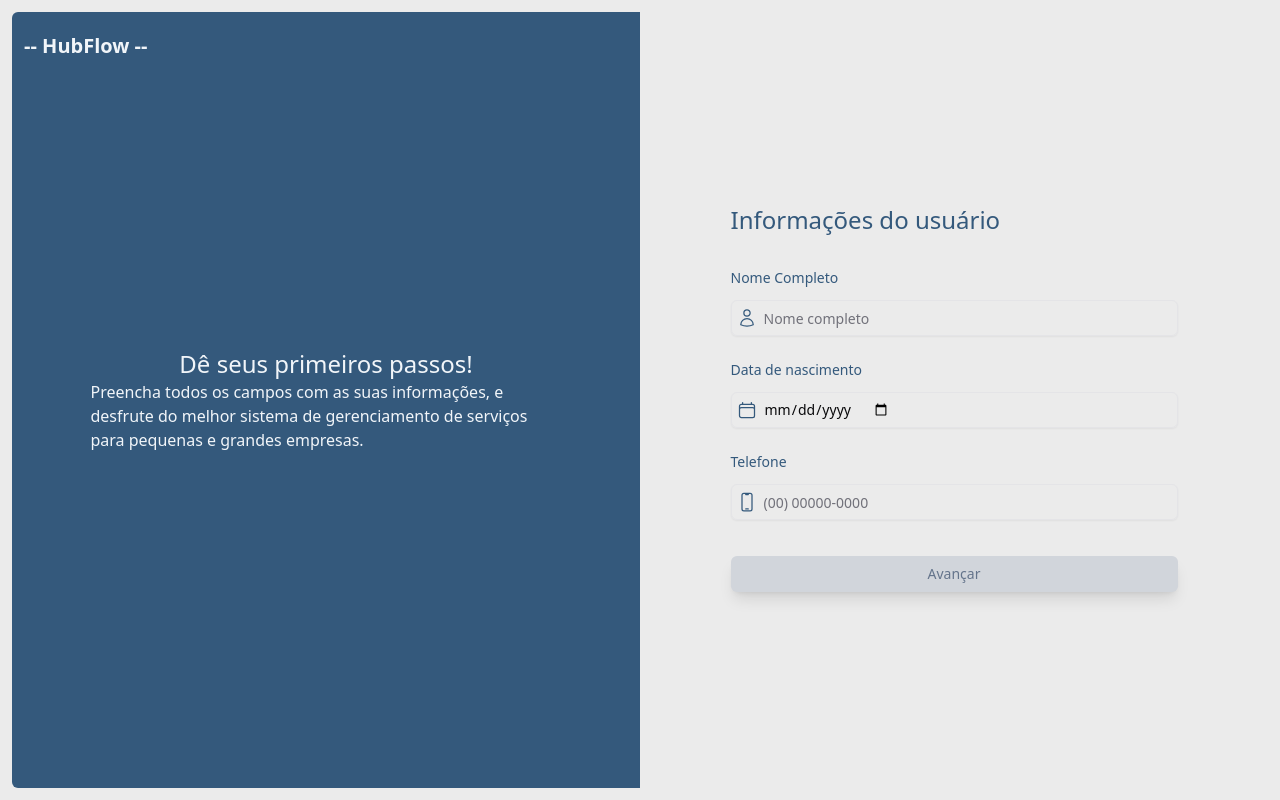
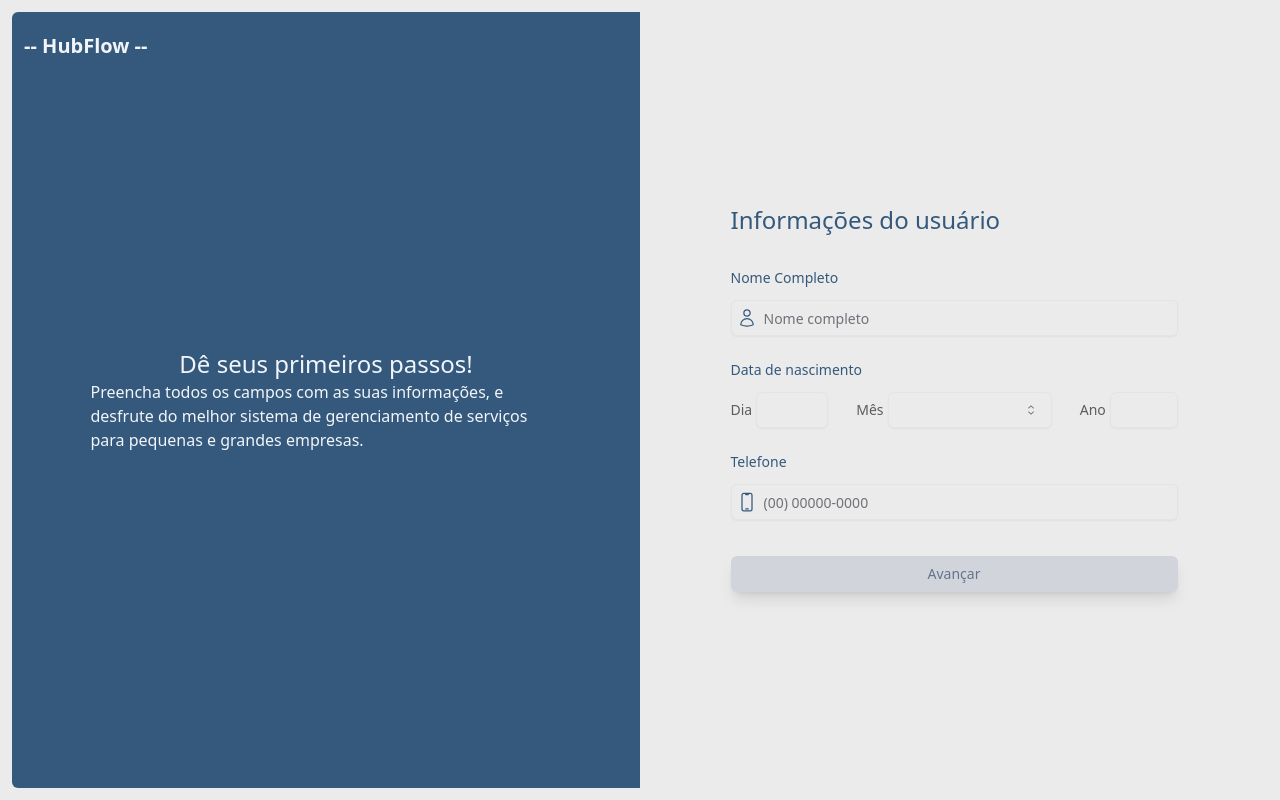
Before and after one commit to EduMachado07/tcc_Make, a React (Vite) app in the folder index_Make/: page /cadastro/cadastro-cliente in a window 1280 px wide. Built offline with nearby package versions, Linux system fonts and the light colour scheme.

Commit message:
refactor(cliente): passa numero do cep e altera o campo data nascimento

```diff
--- a/index_Make/src/App.jsx
+++ b/index_Make/src/App.jsx
@@ -63,7 +63,9 @@ function Navbar() {
             <DropdownMenuItem>Billing</DropdownMenuItem>
             <DropdownMenuItem>Team</DropdownMenuItem>
             <DropdownMenuSeparator />
-            <DropdownMenuItem onClick={Deslogar}>Sair da Conta</DropdownMenuItem>
+            <DropdownMenuItem onClick={Deslogar}>
+              Sair da Conta
+            </DropdownMenuItem>
           </DropdownMenuContent>
         </DropdownMenu>
       ) : (
@@ -74,7 +76,19 @@ function Navbar() {
 }
 
 function App() {
-  const { email, nome, tel, data, cep, numeroCep, senha, estado, cidade, bairro, rua } = authCadastro();
+  const {
+    email,
+    nome,
+    tel,
+    data,
+    cep,
+    numero,
+    senha,
+    estado,
+    cidade,
+    bairro,
+    rua,
+  } = authCadastro();
 
   return (
     <div className="w-full h-screen">
@@ -85,7 +99,7 @@ function App() {
         <p>Telefone: {tel || "N/A"}</p>
         <p>Data de Nascimento: {data || "N/A"}</p>
         <p>Cep: {cep || "N/A"}</p>
-        <p>Numero: {numeroCep || "N/A"}</p>
+        <p>Numero: {numero || "N/A"}</p>
         <p>senha: {senha || "N/A"}</p>
         <p>estado: {estado || "N/A"}</p>
         <p>cidade: {cidade || "N/A"}</p>
--- a/index_Make/src/context/authCadastro.ts
+++ b/index_Make/src/context/authCadastro.ts
@@ -6,7 +6,7 @@ type AuthStore = {
   tel: string | null;
   data: string | null;
   cep: number | null;
-  cep_Numero:  | null;
+  numero: number | null;
   senha: string | null;
 
   estado: string | null;
@@ -35,7 +35,7 @@ export const authCadastro = create<AuthStore>((set) => {
   const tel = getFromLocalStorage("tel") || null;
   const data = getFromLocalStorage("data") || null;
   const cep = getFromLocalStorage("cep") || null;
-  const cep_Numero = getFromLocalStorage("cep_Numero") || null;
+  const numero = getFromLocalStorage("numero") || null;
   const senha = getFromLocalStorage("senha") || null;
 
   const estado = getFromLocalStorage("estado") || null;
@@ -49,7 +49,7 @@ export const authCadastro = create<AuthStore>((set) => {
     tel,
     data,
     cep,
-    cep_Numero,
+    numero,
     senha,
 
     estado,
--- a/index_Make/src/pages/cadastro/cliente.jsx
+++ b/index_Make/src/pages/cadastro/cliente.jsx
@@ -6,6 +6,13 @@ import { authProtecao_Rotas } from "@/context/authProtecao_rotas";
 import { Button } from "@/components/ui/button";
 import { Label } from "@/components/ui/label";
 import { Input } from "@/components/ui/input";
+import {
+  Select,
+  SelectContent,
+  SelectItem,
+  SelectTrigger,
+  SelectValue,
+} from "@/components/ui/select";
 // -------- ( MATERIAL UI )------------
 import CircularProgress from "@mui/material/CircularProgress";
 
@@ -14,7 +21,9 @@ import Erro from "@/components/componentes/erro";
 const Cliente = () => {
   const [nome, setNome] = useState("");
   const [telefone, setTelefone] = useState("");
-  const [dataNascimento, setDataNascimento] = useState("");
+  const [dia, setDia] = useState("");
+  const [mes, setMes] = useState("");
+  const [ano, setAno] = useState("");
   const [erro, setErro] = useState("");
   const navigate = useNavigate();
   const [btnLoading_Submit, set_btnLoading_Submit] = useState(false);
@@ -55,38 +64,31 @@ const Cliente = () => {
     setNome(formattedValue);
   };
   // ------- DATA DE NASCIMENTO USUARIO -------
-
-  // VERIFICA SE DATA É MAIOR QUE DATA ATUAL
-  // SE CORRETO, GUARDA NO STATE
-  const alteraDataNascimento = (event) => {
-    setDataNascimento(event.target.value);
+  const formataData_Contexto = () => {
+    return`${dia}/${mes}/${ano}`;
   };
-  // CONVERTE 'AAAA-MM-DD' PARA 'DD/MM/YYYY'
-  const formataData_Contexto = (data) => {
-    const [ano, mes, dia] = data.split("-");
-    return `${dia}/${mes}/${ano}`;
-  };
+  const isDataNascimentoPreenchida = dia && mes && ano;
 
   // ------ ENVIA FORMULARIO -------
   async function EnviarFormulario(event) {
     event.preventDefault();
     set_btnLoading_Submit(true);
     await new Promise((resolve) => setTimeout(resolve, 1000));
-    const anoSelecionado = parseInt(dataNascimento.split("-")[0], 10);
+
     const anoAtual = new Date().getFullYear();
     setErro("");
-    const anoMinimo = anoAtual - 100;
+    const anoMinimo = anoAtual - 90;
     // VERIFICA O ANO INDICADO
-    if (parseInt(anoSelecionado, 10) > anoAtual) {
+    if (ano > anoAtual) {
       setErro("Ano indicado é maior que o ano atual");
       return;
     }
-    if (parseInt(anoSelecionado, 10) < anoMinimo) {
+    if (ano < anoMinimo) {
       setErro("Ano indicado é muito distante");
       return;
     }
     // CONVERTE DATA PARA GUARDAR NO CONTEXTO
-    const dataFormatada = formataData_Contexto(dataNascimento);
+    const dataFormatada = formataData_Contexto();
     // GUARDA DADOS NO CONTEXTO
     authCadastro.getState().setUserInfo("nome", nome);
     authCadastro.getState().setUserInfo("telefone", telefone);
@@ -108,7 +110,7 @@ const Cliente = () => {
         <div className="flex flex-col w-3/4 gap-3">
           <Label size="subtitle">Informações do usuário</Label>
           {/* COMPONENTE MENSAGEM DE ERRO */}
-          <Erro props={ erro }/>
+          <Erro props={erro} />
           <Label size="medium">Nome Completo</Label>
           <div className="relative">
             <svg
@@ -138,35 +140,53 @@ const Cliente = () => {
         {/* CAMPO DATA DE NASCIMENTO */}
         <div className="flex flex-col w-3/4 gap-3">
           <Label size="medium">Data de nascimento</Label>
-          <div className="relative">
-            <svg
-              xmlns="http://www.w3.org/2000/svg"
-              fill="none"
-              viewBox="0 0 24 24"
-              strokeWidth={1.5}
-              stroke="currentColor"
-              className="size-5 stroke-colorPrimary absolute inset-y-2 left-1.5"
-            >
-              <path
-                strokeLinecap="round"
-                strokeLinejoin="round"
-                d="M6.75 3v2.25M17.25 3v2.25M3 18.75V7.5a2.25 2.25 0 0 1 2.25-2.25h13.5A2.25 2.25 0 0 1 21 7.5v11.25m-18 0A2.25 2.25 0 0 0 5.25 21h13.5A2.25 2.25 0 0 0 21 18.75m-18 0v-7.5A2.25 2.25 0 0 1 5.25 9h13.5A2.25 2.25 0 0 1 21 11.25v7.5"
+          <div className="w-full flex gap-7">
+            <section className="flex items-center w-1/4 gap-1">
+              <Label size="medium" color="colorText">
+                Dia
+              </Label>
+              <Input
+                className="flex-grow"
+                value={dia}
+                onChange={(e) => setDia(e.target.value)}
+                maxLength={2}
               />
-            </svg>
-            <style jsx>{`
-              input[type="date"]::-webkit-calendar-picker-indicator {
-                display: none;
-              }
-              input[type="date"] {
-                -moz-appearance: textfield;
-              }
-            `}</style>
-            <Input
-              variant="inputIcon"
-              type="date"
-              value={dataNascimento}
-              onChange={alteraDataNascimento}
-            />
+            </section>
+            <section className="flex items-center w-2/4 gap-1">
+              <Label size="medium" color="colorText">
+                Mês
+              </Label>
+              <Select onValueChange={(value) => setMes(value)}>
+                <SelectTrigger>
+                  <SelectValue />
+                </SelectTrigger>
+                <SelectContent className="max-h-56 overflow-y-auto">
+                  <SelectItem value="01">Janeiro</SelectItem>
+                  <SelectItem value="02">Fevereiro</SelectItem>
+                  <SelectItem value="03">Março</SelectItem>
+                  <SelectItem value="04">Abril</SelectItem>
+                  <SelectItem value="05">Maio</SelectItem>
+                  <SelectItem value="06">Junho</SelectItem>
+                  <SelectItem value="07">Julho</SelectItem>
+                  <SelectItem value="08">Agosto</SelectItem>
+                  <SelectItem value="09">Setembro</SelectItem>
+                  <SelectItem value="10">Outubro</SelectItem>
+                  <SelectItem value="11">Novembro</SelectItem>
+                  <SelectItem value="12">Dezembro</SelectItem>
+                </SelectContent>
+              </Select>
+            </section>
+            <section className="flex items-center w-1/4 gap-1">
+              <Label size="medium" color="colorText">
+                Ano
+              </Label>
+              <Input
+                className="flex-grow"
+                value={ano}
+                onChange={(e) => setAno(e.target.value)}
+                maxLength={4}
+              />
+            </section>
           </div>
         </div>
         {/* CAMPO TELEFONE */}
@@ -199,7 +219,7 @@ const Cliente = () => {
           <Button
             variant="primary"
             disabled={
-              !nome || !telefone || telefone.length !== 15 || !dataNascimento
+              !nome || !telefone || telefone.length !== 15 || !isDataNascimentoPreenchida
             }
           >
             {btnLoading_Submit ? (
--- a/index_Make/src/pages/cadastro/endereco.jsx
+++ b/index_Make/src/pages/cadastro/endereco.jsx
@@ -111,7 +111,7 @@ const Endereco = () => {
     authCadastro.getState().setUserInfo("rua", data.rua);
 
     authCadastro.getState().setUserInfo("cep", data.cep);
-    authCadastro.getState().setUserInfo("numeroCep", data.numero);
+    authCadastro.getState().setUserInfo("numero", data.numero);
     // CONTEXTO DE PROTECAO DE ROTAS
     setEtapa(6);
     navigate("../cadastro-senha");
```
Also changed, not shown: index_Make/src/pages/cadastro/Informacoes.jsx (+27 -15 lines).
